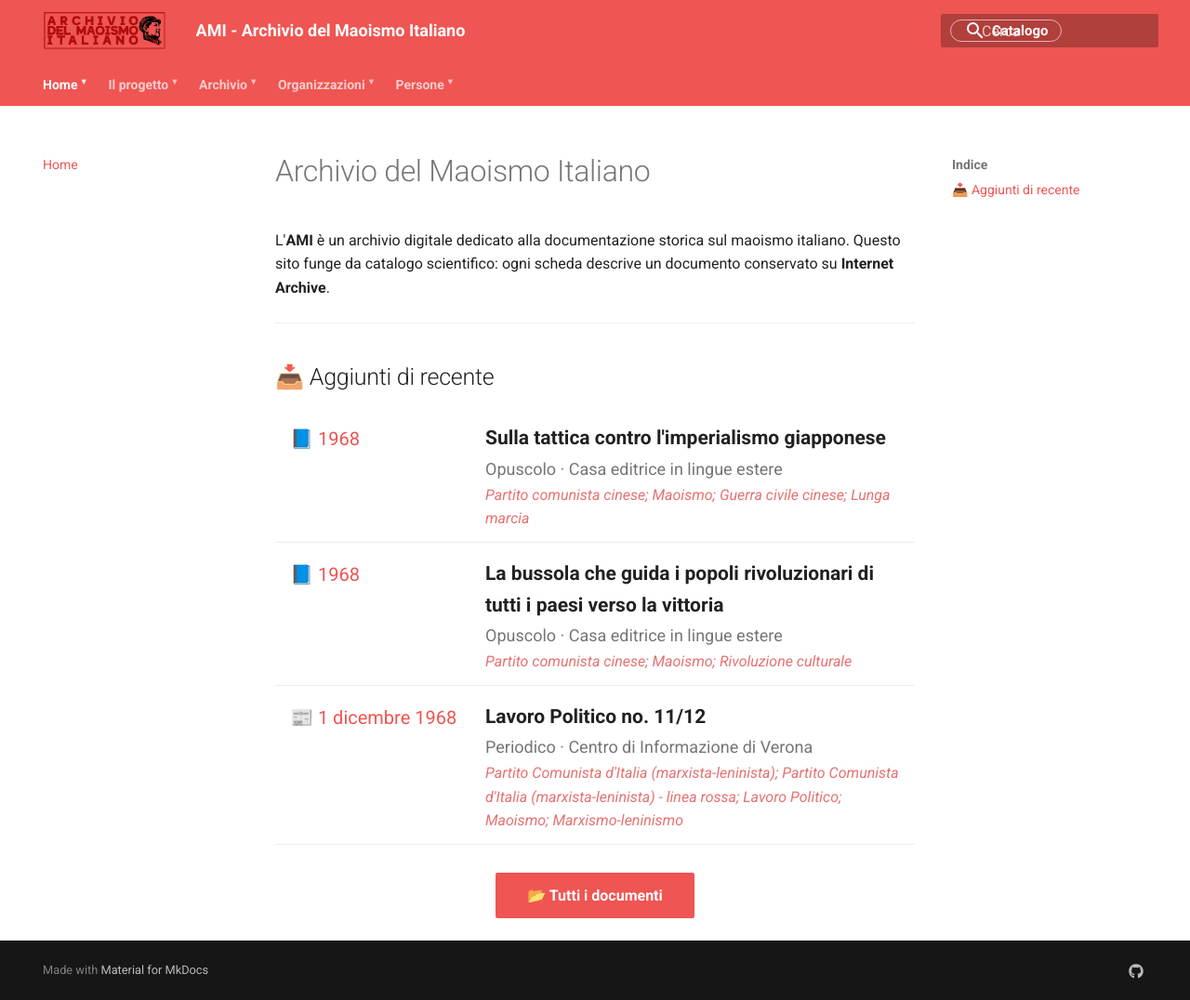
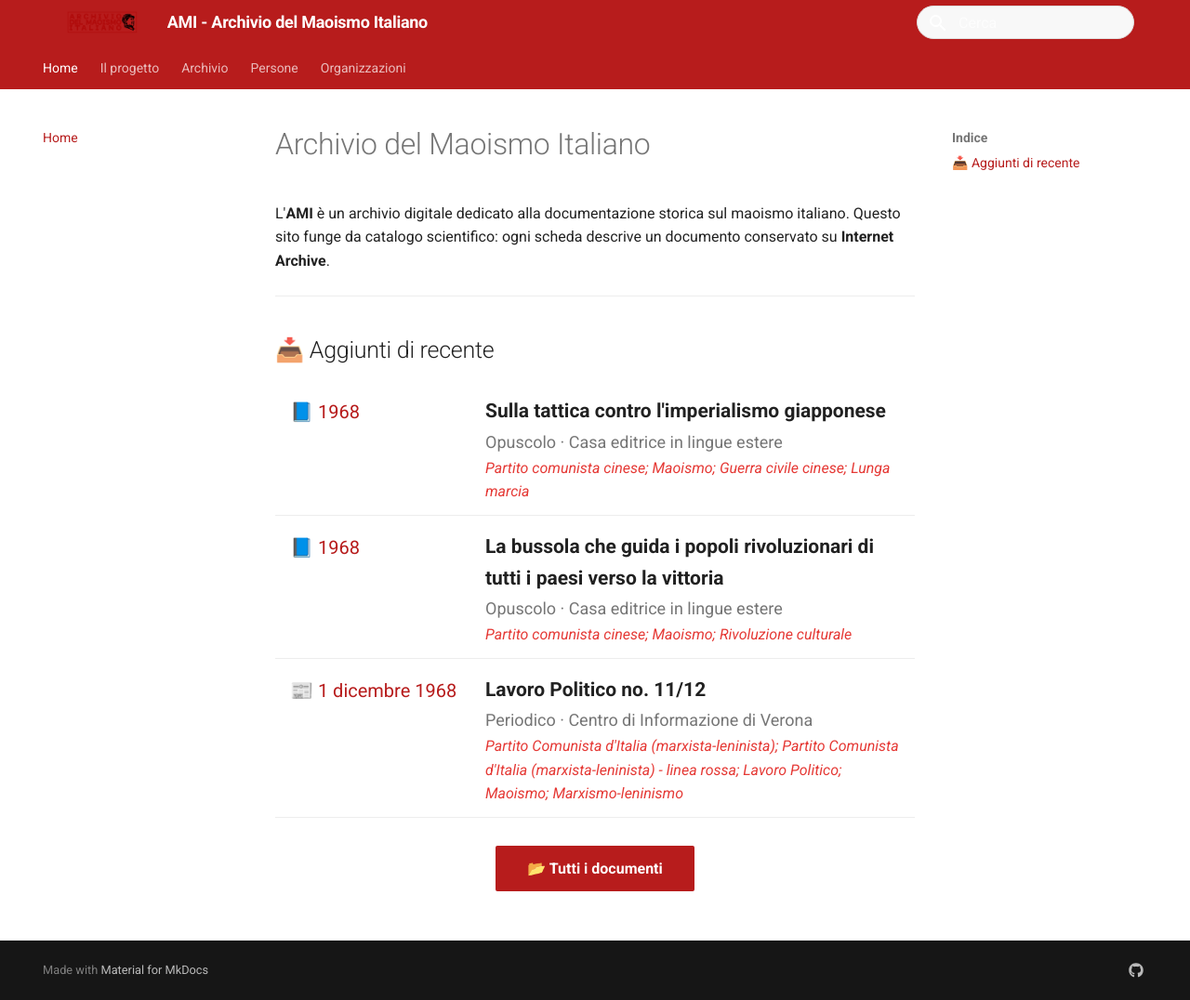
Before and after one commit to AMI-AIM/archivio-maoismo-italiano, an MkDocs documentation site: the page built from docs/index.md, in a window 1280 px wide and 1076 px high. Shown: the whole window at 93% size. Built offline with MkDocs 1.6.1 and Material for MkDocs 9.7.7, drawn with Linux system fonts in a browser that asks for light colours.

```diff
--- a/docs/stylesheets/extra.css
+++ b/docs/stylesheets/extra.css
@@ -1,48 +1,35 @@
-/* ==========================================================================
-   AMI - Archivio del Maoismo Italiano
-   Solo CSS, nessun override di header.html: il tema Material di default
-   resta intatto (drawer, ricerca, palette), riduciamo il rischio di
-   rompere funzionalità che già andavano bene.
-   ========================================================================== */
-
-/* Voci del menu in grassetto, come nella versione che funzionava */
-.md-tabs__link {
-    font-weight: 600;
+/* Header stile accademico / istituzionale */
+.md-header {
+  box-shadow: 0 2px 4px rgba(0, 0, 0, 0.1);
+  height: 4.25rem;
 }
 
-/* Frecce ▾ decorative accanto a ogni voce di menu (solo estetiche) */
-.md-tabs__link::after {
-    content: "▾";
-    font-size: 0.7em;
-    margin-left: 4px;
-    display: inline-block;
-    opacity: 0.85;
+.md-header__inner {
+  padding: 0 1.5rem;
 }
 
-/* Logo: altezza coerente nell'header senza deformarlo */
-.md-header__button.md-logo img,
-.md-header__button.md-logo svg {
-    height: 42px;
-    width: auto;
+.md-logo img {
+  height: 2.2rem;
 }
 
-/* Pillola di ricerca "Catalogo": trasforma il pulsante di ricerca già
-   esistente in Material in una pillola con etichetta, aggiungendo solo
-   testo via CSS (::after). Nessun HTML custom, nessun rischio di rompere
-   il comportamento della ricerca (resta lo stesso elemento originale). */
-label[for="__search"] {
-    display: flex;
-    align-items: center;
-    gap: 6px;
-    border: 1px solid rgba(255, 255, 255, 0.6);
-    border-radius: 999px;
-    padding: 6px 14px;
-    width: auto;
+.md-header__title {
+  font-weight: 600;
+  letter-spacing: -0.015em;
 }
 
-label[for="__search"]::after {
-    content: "Catalogo";
-    font-size: 0.75rem;
-    font-weight: 600;
-    white-space: nowrap;
+/* Migliora il pulsante di ricerca */
+.md-search__form {
+  background-color: #f8f8f8;
+  border-radius: 9999px;
+  border: 1px solid #e0e0e0;
 }
+
+.md-search__input {
+  padding-left: 2.8rem;
+}
+
+/* Colore rosso più elegante */
+[data-md-color-scheme="default"] {
+  --md-primary-fg-color: #b71c1c;
+  --md-primary-fg-color--light: #e53935;
+}
--- a/mkdocs.yml
+++ b/mkdocs.yml
@@ -1,18 +1,24 @@
 site_name: AMI - Archivio del Maoismo Italiano
-site_description: Catalogo digitale per la ricerca storica
+site_description: Risorsa digitale per la ricerca storica sul maoismo in Italia
 site_author: Ivan Masci
+site_url: https://ami-aim.github.io/archivio-maoismo-italiano/
 
 theme:
   name: material
   language: it
   features:
+    - header.autohide          # Nasconde header su scroll (effetto elegante)
     - navigation.tabs
+    - navigation.tabs.sticky
     - navigation.top
+    - search.suggest
+    - search.highlight
   palette:
     - scheme: default
       primary: red
       accent: red
   logo: immagini/logo.png
+  favicon: immagini/favicon.png
 
 extra_css:
   - stylesheets/extra.css
@@ -32,10 +38,11 @@
   - Home: index.md
   - Il progetto: progetto.md
   - Archivio: documenti/
+  - Persone: persone/
   - Organizzazioni: organizzazioni/
-  - Persone: persone/
 
 extra:
+  homepage: /archivio-maoismo-italiano/   # fa linkare il logo alla home
   social:
     - icon: fontawesome/brands/github
       link: https://github.com/AMI-AIM/archivio-maoismo-italiano
```
Also changed, not shown: overrides/partials/header.html (added, +35 -0 lines).
